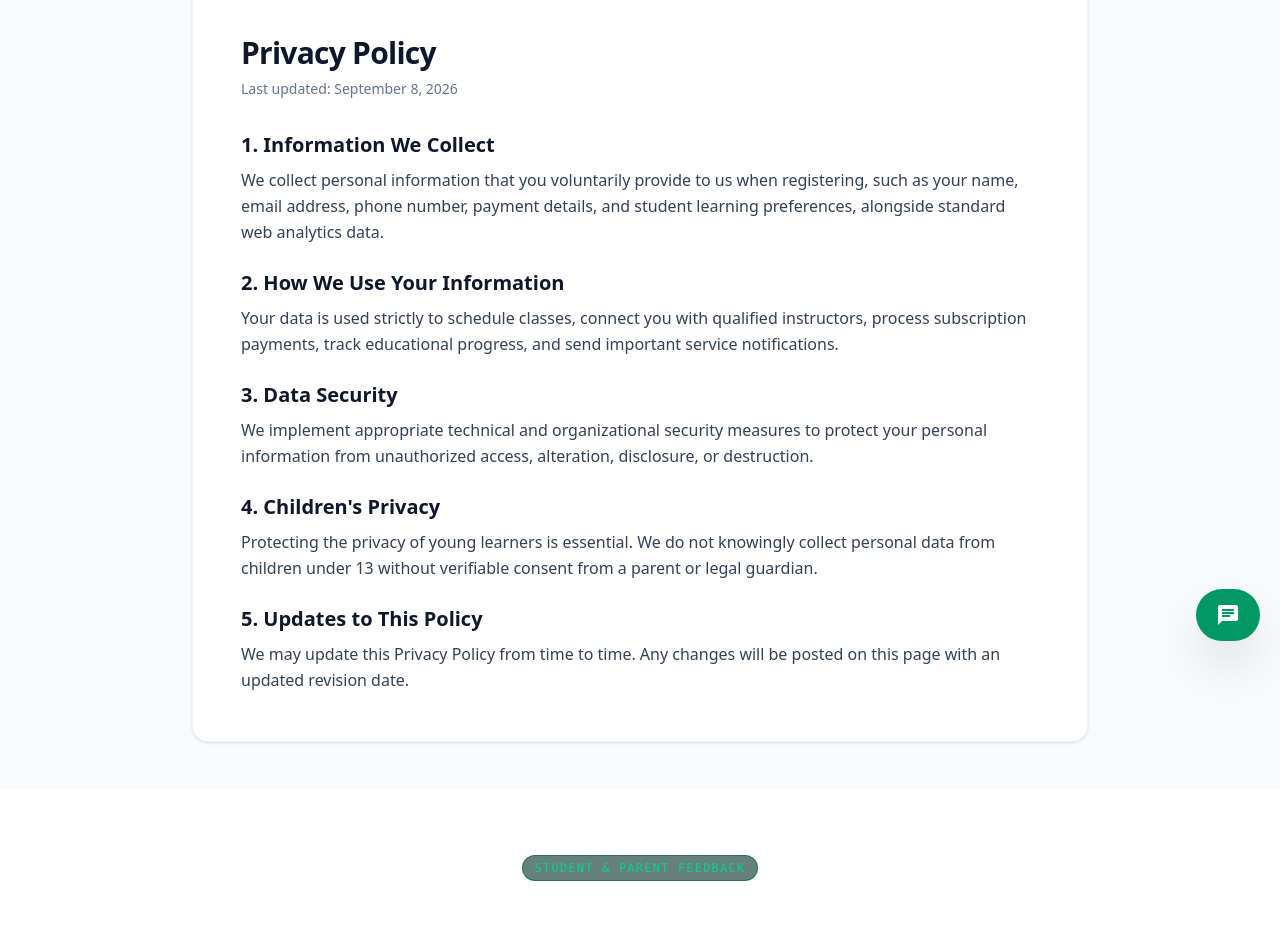
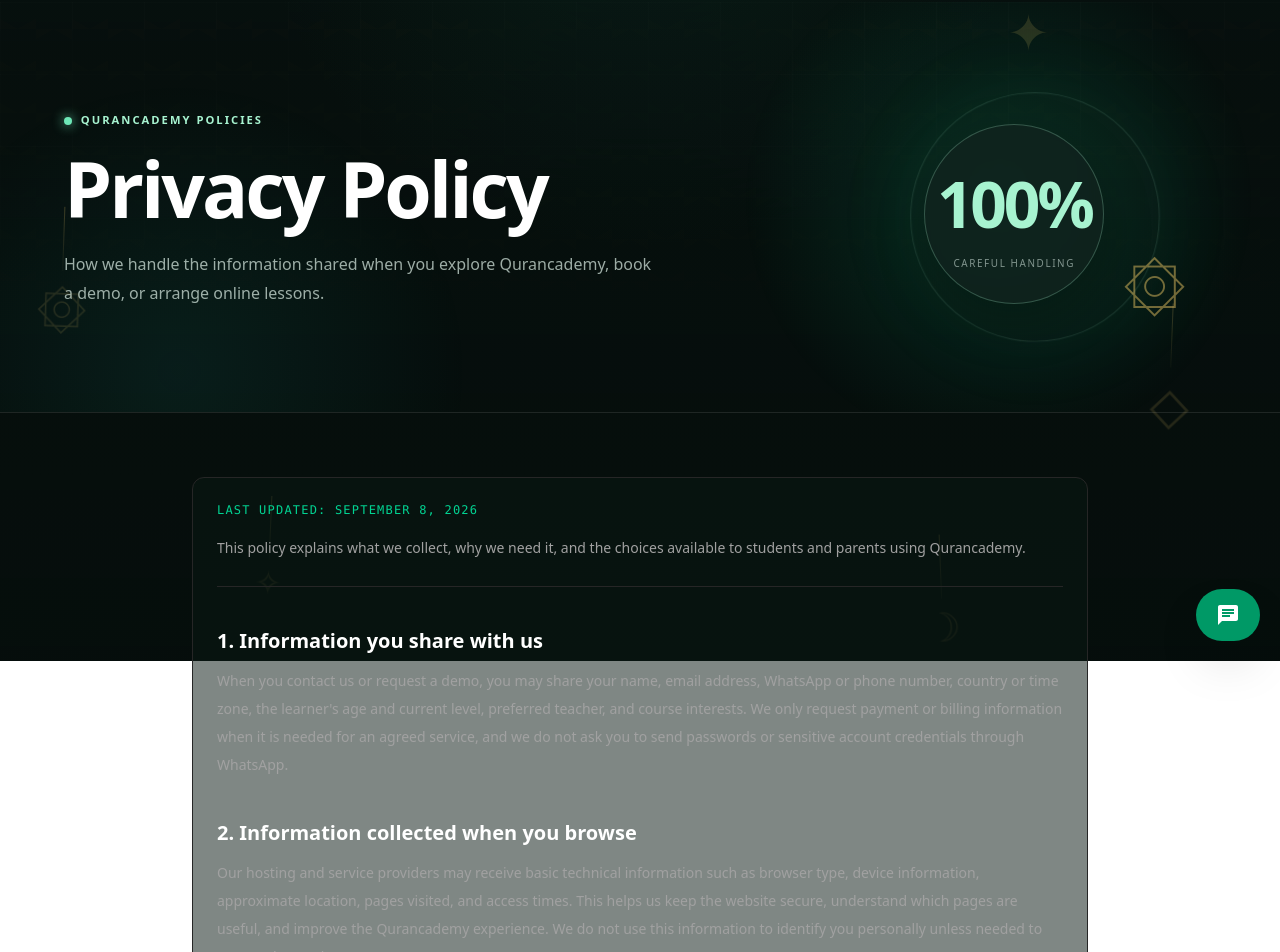
Before and after one commit to KhuramShahzad-5335/qurancademy, a Next.js app: page /privacy in a window 1280 px wide. Shown: the part 139-1091 px from the top of the page. Built offline with nearby package versions, Linux system fonts and the light colour scheme.

Commit message:
added the privacy and terms pages.

```diff
--- /dev/null
+++ b/src/app/components/common/conditionalReviewsSlider.tsx
@@ -0,0 +1,14 @@
+'use client';
+
+import { usePathname } from 'next/navigation';
+import ReviewsSlider from './reviewsSlider';
+
+const legalPaths = new Set(['/privacy', '/terms']);
+
+export default function ConditionalReviewsSlider() {
+  const pathname = usePathname();
+
+  if (legalPaths.has(pathname)) return null;
+
+  return <ReviewsSlider />;
+}
--- a/src/app/layout.tsx
+++ b/src/app/layout.tsx
@@ -3,7 +3,7 @@
 import "./globals.css";
 import Header from "./components/common/header";
 import Footer from "./components/common/footer";
-import ReviewsSlider from "./components/common/reviewsSlider";
+import ConditionalReviewsSlider from "./components/common/conditionalReviewsSlider";
 import FloatingSupportWidget from "./components/common/floatingWidget";
 import BookLoader from "./components/common/bookLoader";
 import IslamicAmbientBackground from "./components/common/islamicAmbientBackground";
@@ -38,7 +38,7 @@
         <IslamicAmbientBackground />
         <Header />
         <div className="relative z-[1] flex-1">{children}</div>
-        <ReviewsSlider/>
+        <ConditionalReviewsSlider />
         <Footer />
         <FloatingSupportWidget />
       </body>
--- a/src/app/privacy/page.tsx
+++ b/src/app/privacy/page.tsx
@@ -1,49 +1,79 @@
-import React from 'react';
+import PageHero from "../components/common/pageHero";
+import { siteConfig } from "../content/site.config";
 
-export default function PrivacyPolicy() {
+export const metadata = {
+  title: "Privacy Policy | Qurancademy",
+  description: "How Qurancademy collects, uses, and protects information for online Quran learning.",
+};
+
+export default function PrivacyPolicyPage() {
   return (
-    <main className="min-h-screen bg-slate-50 py-12 px-4 sm:px-6 lg:px-8">
-      <div className="max-w-4xl mx-auto bg-white p-8 sm:p-12 shadow-sm rounded-2xl border border-slate-100">
-        <h1 className="text-3xl font-bold tracking-tight text-slate-900 mb-2">Privacy Policy</h1>
-        <p className="text-sm text-slate-500 mb-8">Last updated: September 8, 2026</p>
+    <main className="min-h-screen px-4 py-16">
+      <PageHero
+        eyebrow="Qurancademy Policies"
+        title="Privacy Policy"
+        description="How we handle the information shared when you explore Qurancademy, book a demo, or arrange online lessons."
+        asideValue="100%"
+        asideLabel="careful handling"
+      />
 
-        <div className="space-y-6 text-slate-700 leading-relaxed">
+      <article className="bw-card max-w-4xl mx-auto mt-16 p-6 sm:p-10 md:p-12 space-y-10 bg-neutral-900/80 border border-neutral-800 rounded-2xl">
+        <div className="border-b border-neutral-800 pb-6">
+          <p className="text-xs font-mono uppercase tracking-widest text-emerald-400">Last updated: September 8, 2026</p>
+          <p className="mt-4 text-sm leading-7 text-neutral-400">
+            This policy explains what we collect, why we need it, and the choices available to students and parents using Qurancademy.
+          </p>
+        </div>
+
         <section>
-            <h2 className="text-xl font-semibold text-slate-900 mb-2">1. Information We Collect</h2>
-            <p>
-              We collect personal information that you voluntarily provide to us when registering, such as your name, email address, phone number, payment details, and student learning preferences, alongside standard web analytics data.
+          <h2 className="text-xl font-semibold text-white">1. Information you share with us</h2>
+          <p className="mt-3 text-sm leading-7 text-neutral-400">
+            When you contact us or request a demo, you may share your name, email address, WhatsApp or phone number, country or time zone, the learner&apos;s age and current level, preferred teacher, and course interests. We only request payment or billing information when it is needed for an agreed service, and we do not ask you to send passwords or sensitive account credentials through WhatsApp.
           </p>
         </section>
 
         <section>
-            <h2 className="text-xl font-semibold text-slate-900 mb-2">2. How We Use Your Information</h2>
-            <p>
-              Your data is used strictly to schedule classes, connect you with qualified instructors, process subscription payments, track educational progress, and send important service notifications.
+          <h2 className="text-xl font-semibold text-white">2. Information collected when you browse</h2>
+          <p className="mt-3 text-sm leading-7 text-neutral-400">
+            Our hosting and service providers may receive basic technical information such as browser type, device information, approximate location, pages visited, and access times. This helps us keep the website secure, understand which pages are useful, and improve the Qurancademy experience. We do not use this information to identify you personally unless needed to protect the service.
           </p>
         </section>
 
         <section>
-            <h2 className="text-xl font-semibold text-slate-900 mb-2">3. Data Security</h2>
-            <p>
-              We implement appropriate technical and organizational security measures to protect your personal information from unauthorized access, alteration, disclosure, or destruction.
+          <h2 className="text-xl font-semibold text-white">3. How we use information</h2>
+          <p className="mt-3 text-sm leading-7 text-neutral-400">
+            We use information to respond to enquiries, arrange free demos, match learners with suitable male or female teachers, coordinate class times, provide learning updates to a parent or guardian, send service messages, and maintain the safety and reliability of our website. We do not sell personal information.
           </p>
         </section>
 
         <section>
-            <h2 className="text-xl font-semibold text-slate-900 mb-2">4. Children&apos;s Privacy</h2>
-            <p>
-              Protecting the privacy of young learners is essential. We do not knowingly collect personal data from children under 13 without verifiable consent from a parent or legal guardian.
+          <h2 className="text-xl font-semibold text-white">4. Children and parent or guardian consent</h2>
+          <p className="mt-3 text-sm leading-7 text-neutral-400">
+            Qurancademy welcomes young learners, but a parent or legal guardian should make enquiries, provide consent, and supervise the child&apos;s account and communications. We do not knowingly collect information directly from a child without appropriate parent or guardian involvement. Please contact us if you believe a child has shared information without consent.
           </p>
         </section>
 
         <section>
-            <h2 className="text-xl font-semibold text-slate-900 mb-2">5. Updates to This Policy</h2>
-            <p>
-              We may update this Privacy Policy from time to time. Any changes will be posted on this page with an updated revision date.
+          <h2 className="text-xl font-semibold text-white">5. Sharing and protecting information</h2>
+          <p className="mt-3 text-sm leading-7 text-neutral-400">
+            We share information only with people and providers who need it to deliver the requested service, such as an assigned teacher, hosting provider, communication platform, or payment provider. We use reasonable administrative and technical safeguards, but no internet transmission or storage system can be guaranteed completely secure.
           </p>
         </section>
-        </div>
-      </div>
+
+        <section>
+          <h2 className="text-xl font-semibold text-white">6. Your choices</h2>
+          <p className="mt-3 text-sm leading-7 text-neutral-400">
+            You may ask what personal information we hold about you, request a correction, ask us to delete information we no longer need, or withdraw from non-essential messages. Some records may need to be retained for service, safety, or legal reasons. We may also rely on third-party privacy settings for WhatsApp, email, video, hosting, and payment services.
+          </p>
+        </section>
+
+        <section className="border-t border-neutral-800 pt-8">
+          <h2 className="text-xl font-semibold text-white">Contact us about privacy</h2>
+          <p className="mt-3 text-sm leading-7 text-neutral-400">
+            For a privacy question or request, email <a className="text-emerald-300 underline underline-offset-4 hover:text-white" href={`mailto:${siteConfig.email}`}>{siteConfig.email}</a> and include enough detail for us to locate your enquiry.
+          </p>
+        </section>
+      </article>
     </main>
   );
 }
--- a/src/app/terms/page.tsx
+++ b/src/app/terms/page.tsx
@@ -1,49 +1,79 @@
-import React from 'react';
+import PageHero from "../components/common/pageHero";
+import { siteConfig } from "../content/site.config";
 
-export default function TermsOfService() {
+export const metadata = {
+  title: "Terms of Service | Qurancademy",
+  description: "The terms that apply to Qurancademy's online Quran classes and website.",
+};
+
+export default function TermsOfServicePage() {
   return (
-    <main className="min-h-screen bg-slate-50 py-12 px-4 sm:px-6 lg:px-8">
-      <div className="max-w-4xl mx-auto bg-white p-8 sm:p-12 shadow-sm rounded-2xl border border-slate-100">
-        <h1 className="text-3xl font-bold tracking-tight text-slate-900 mb-2">Terms of Service</h1>
-        <p className="text-sm text-slate-500 mb-8">Last updated: September 8, 2026</p>
+    <main className="min-h-screen px-4 py-16">
+      <PageHero
+        eyebrow="Qurancademy Policies"
+        title="Terms of Service"
+        description="Clear expectations for respectful, flexible, and focused online Quran learning with Qurancademy."
+        asideValue="01:1"
+        asideLabel="learning terms"
+      />
 
-        <div className="space-y-6 text-slate-700 leading-relaxed">
+      <article className="bw-card max-w-4xl mx-auto mt-16 p-6 sm:p-10 md:p-12 space-y-10 bg-neutral-900/80 border border-neutral-800 rounded-2xl">
+        <div className="border-b border-neutral-800 pb-6">
+          <p className="text-xs font-mono uppercase tracking-widest text-emerald-400">Last updated: September 8, 2026</p>
+          <p className="mt-4 text-sm leading-7 text-neutral-400">
+            These terms apply to the Qurancademy website, our online classes, and conversations used to arrange those classes.
+          </p>
+        </div>
+
         <section>
-            <h2 className="text-xl font-semibold text-slate-900 mb-2">1. Acceptance of Terms</h2>
-            <p>
-              By accessing or using Quran Academy (quranacademy.vercel.app), you agree to be bound by these Terms of Service. If you do not agree to all of these terms, please do not use our platform or services.
+          <h2 className="text-xl font-semibold text-white">1. Using Qurancademy</h2>
+          <p className="mt-3 text-sm leading-7 text-neutral-400">
+            By visiting our website or booking a class, you agree to use Qurancademy lawfully and respectfully. If you are booking for a child, you confirm that you are their parent or legal guardian and accept these terms on their behalf.
           </p>
         </section>
 
         <section>
-            <h2 className="text-xl font-semibold text-slate-900 mb-2">2. Educational Services</h2>
-            <p>
-              We provide online Islamic and Quranic educational instruction, including Tajweed, Hifz, Tafseer, and Arabic reading. Classes are delivered virtually by qualified instructors. We reserve the right to modify, suspend, or discontinue any course offering at any time.
+          <h2 className="text-xl font-semibold text-white">2. Our learning services</h2>
+          <p className="mt-3 text-sm leading-7 text-neutral-400">
+            Qurancademy connects students with online male and female teachers for 1-on-1 Quran and Islamic learning, including Noorani Qaida, Quran reading with Tajweed, Hifz, Tarjuma, and Tafseer. A free demo helps us understand a student&apos;s level and recommend a suitable course, teacher, and schedule. Course availability, teacher allocation, and timetables may change as we improve the service.
           </p>
         </section>
 
         <section>
-            <h2 className="text-xl font-semibold text-slate-900 mb-2">3. User Accounts & Registration</h2>
-            <p>
-              You must provide accurate and complete information when creating an account. You are solely responsible for maintaining the confidentiality of your login credentials and for all activities that occur under your account.
+          <h2 className="text-xl font-semibold text-white">3. Booking, attendance, and communication</h2>
+          <p className="mt-3 text-sm leading-7 text-neutral-400">
+            Please provide accurate contact details and tell us about the learner&apos;s age, level, preferred teacher, and timing. Classes are arranged through the contact details you provide, including WhatsApp, email, or an agreed video platform. Students and guardians should give reasonable notice when they need to reschedule. Any fees, payment timing, or cancellation arrangements will be confirmed before regular lessons begin.
           </p>
         </section>
 
         <section>
-            <h2 className="text-xl font-semibold text-slate-900 mb-2">4. Student Conduct & Minors</h2>
-            <p>
-              Students are expected to maintain respectful behavior during all sessions. Accounts for minors must be created and monitored by a parent or legal guardian. Disruptive conduct or harassment will result in immediate termination of services without refund.
+          <h2 className="text-xl font-semibold text-white">4. Respectful and safe conduct</h2>
+          <p className="mt-3 text-sm leading-7 text-neutral-400">
+            Students, guardians, and teachers must treat one another with respect. Harassment, abusive language, disruptive behavior, impersonation, or misuse of a class or communication channel is not allowed. We may pause or end access to our services when conduct puts a learner, teacher, or the Qurancademy community at risk.
           </p>
         </section>
 
         <section>
-            <h2 className="text-xl font-semibold text-slate-900 mb-2">5. Intellectual Property</h2>
-            <p>
-              All curriculum content, videos, graphics, and source codes associated with Quran Academy are our exclusive property and are protected by applicable copyright and intellectual property laws.
+          <h2 className="text-xl font-semibold text-white">5. Content and intellectual property</h2>
+          <p className="mt-3 text-sm leading-7 text-neutral-400">
+            Qurancademy&apos;s original lesson plans, written materials, graphics, and website content belong to Qurancademy or their respective owners. They are provided for the enrolled student&apos;s personal learning and may not be copied, sold, published, or redistributed without permission. Students retain ownership of materials they independently create.
           </p>
         </section>
-        </div>
-      </div>
+
+        <section>
+          <h2 className="text-xl font-semibold text-white">6. Availability and updates</h2>
+          <p className="mt-3 text-sm leading-7 text-neutral-400">
+            Online learning depends on internet access and third-party tools, so we cannot guarantee that the website or every class channel will always be available. We may update these terms as Qurancademy grows. The latest version will remain on this page.
+          </p>
+        </section>
+
+        <section className="border-t border-neutral-800 pt-8">
+          <h2 className="text-xl font-semibold text-white">Questions about these terms?</h2>
+          <p className="mt-3 text-sm leading-7 text-neutral-400">
+            Contact us at <a className="text-emerald-300 underline underline-offset-4 hover:text-white" href={`mailto:${siteConfig.email}`}>{siteConfig.email}</a> or message us on WhatsApp before booking.
+          </p>
+        </section>
+      </article>
     </main>
   );
 }
```
Lines whose indentation alone changed are shown as unchanged.
